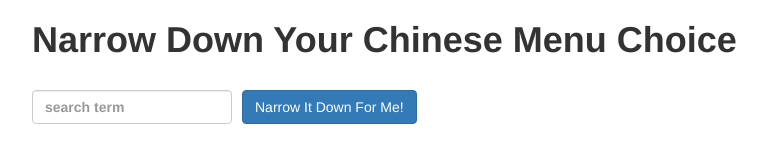
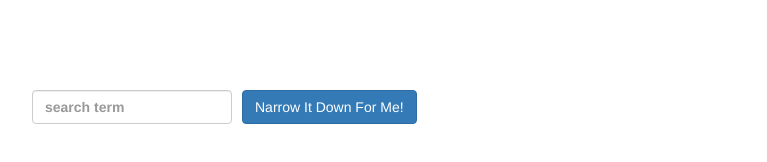
Before and after one commit to Naveenkumar05-nk/Coursera-AngularJS, a plain HTML site: page module3-solution/index.html in a window 1280 px wide. Shown: the whole page, without its empty margins (38-805 px from the left). Drawn offline with Linux system fonts and the light colour scheme.

Commit message:
Update index.html

```diff
--- a/module3-solution/index.html
+++ b/module3-solution/index.html
@@ -12,7 +12,7 @@
 
 <body>
     <div class="container">
-        <h1><b>Narrow Down Your Chinese Menu Choice<b></h1>
+        <h1 style="color: white"><b>Narrow Down Your Chinese Menu Choice<b></h1>
         <div ng-controller="NarrowItDownController as narrowIt">
             <div class="form-group">
                 <input type="text" placeholder="search term" class="form-control" ng-model="narrowIt.search">
```
